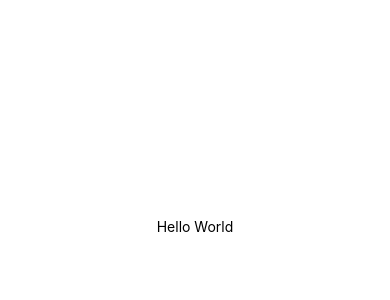
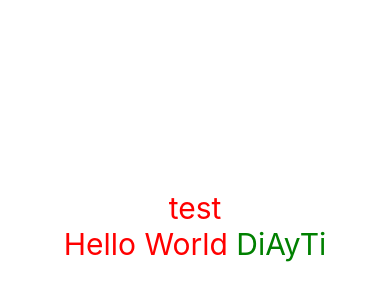
Before and after one commit to DiAyTi38/test-reactnative, a React Native app: screen / in a window 390 px wide. Shown: the part 196-496 px from the top of the page. Built offline with nearby package versions, Linux system fonts and the light colour scheme.

Commit message:
video 28

```diff
--- a/App.tsx
+++ b/App.tsx
@@ -4,13 +4,24 @@ import { StyleSheet, Text, View } from 'react-native';
 export default function App() {
   return (
     <View style={styles.container}>
-      <Text>Hello World</Text>
-      <StatusBar style="auto" />
+      <View>
+        <Text style={styles.text}>test</Text>
+      </View>
+      <Text style={styles.text}>Hello World
+        <Text style={styles.DiAyti}> DiAyTi</Text>
+      </Text>
     </View>
   );
 }
 
 const styles = StyleSheet.create({
+  DiAyti: {
+    color: 'green',
+  },
+  text: {
+    fontSize: 30,
+    color: 'red',
+  },
   container: {
     flex: 1,
     backgroundColor: '#fff',
```
